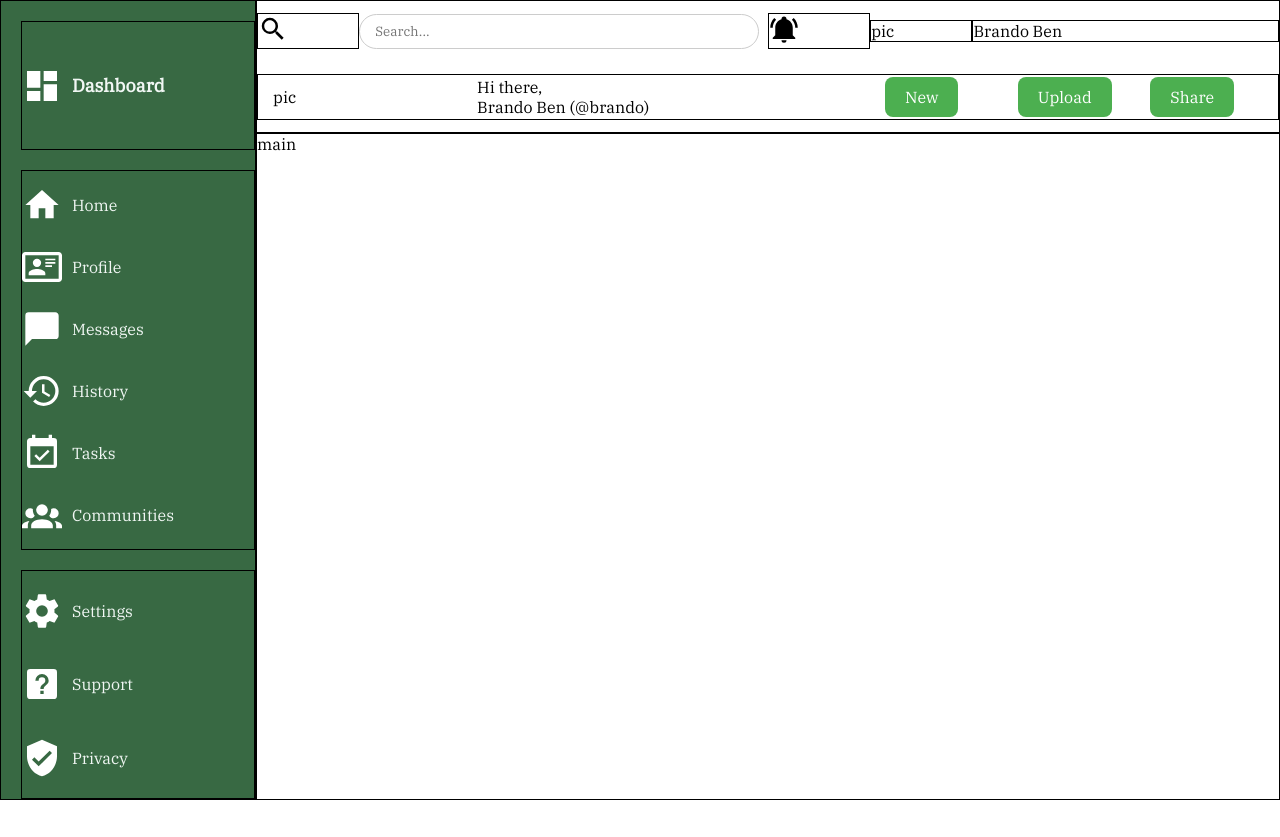
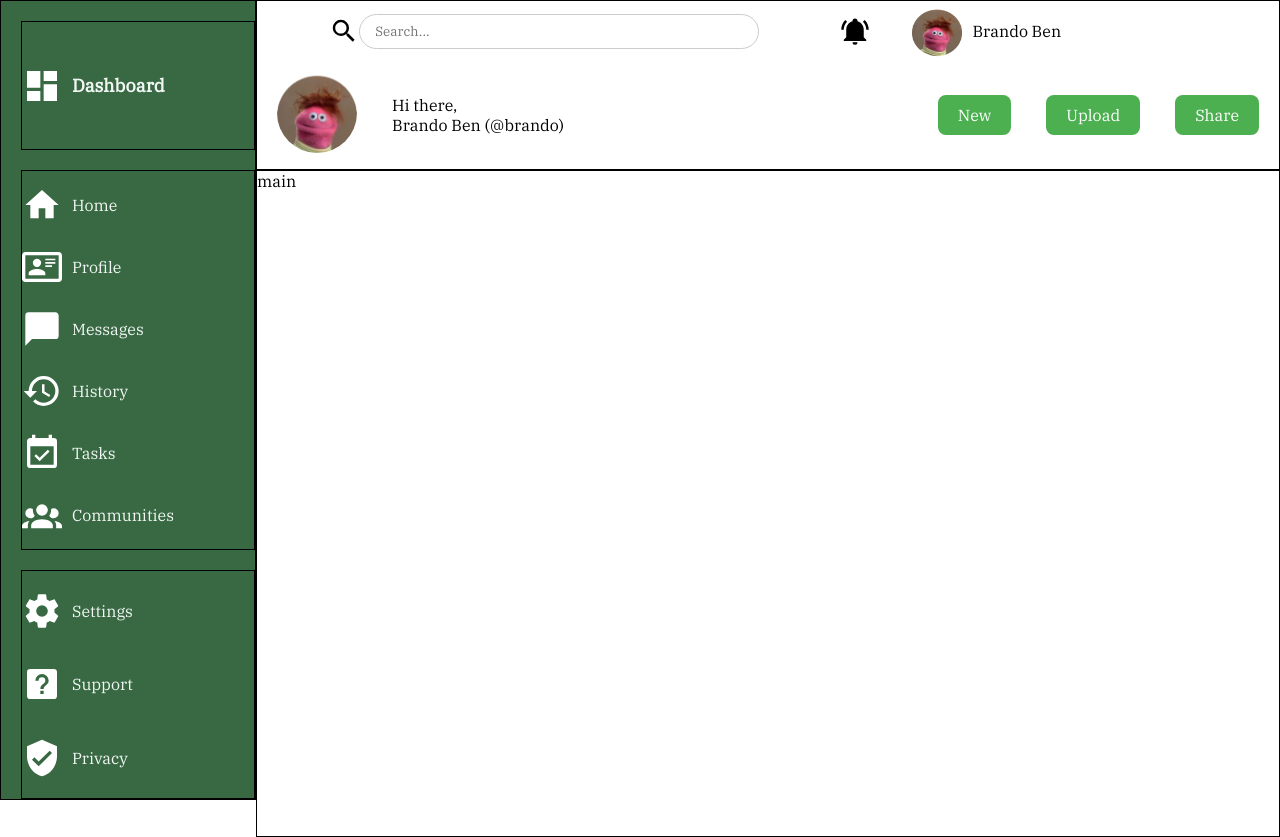
Before and after one commit to brando008/admin-dashboard, a plain HTML site: page index.html in a window 1280 px wide. Before the commit the page ends 800 px from the top, so only its background shows below. Drawn offline with Linux system fonts and the light colour scheme.

Commit message:
Header layout is done
Just some padding issues to fix, and for it to
minimize

```diff
--- a/index.html
+++ b/index.html
@@ -119,10 +119,14 @@
      <div>
         <svg id="svg-header" xmlns="http://www.w3.org/2000/svg" viewBox="0 0 24 24"><path d="M21,19V20H3V19L5,17V11C5,7.9 7.03,5.17 10,4.29C10,4.19 10,4.1 10,4A2,2 0 0,1 12,2A2,2 0 0,1 14,4C14,4.1 14,4.19 14,4.29C16.97,5.17 19,7.9 19,11V17L21,19M14,21A2,2 0 0,1 12,23A2,2 0 0,1 10,21M19.75,3.19L18.33,4.61C20.04,6.3 21,8.6 21,11H23C23,8.07 21.84,5.25 19.75,3.19M1,11H3C3,8.6 3.96,6.3 5.67,4.61L4.25,3.19C2.16,5.25 1,8.07 1,11Z" /></svg>
      </div>
-     <div >pic</div>
+     <div class="profile-pic-tiny">
+      <img src="images/ProfilePic_processed.png" alt="Profile Picture">
+     </div>
      <div>Brando Ben</div>
      <div class="header-overview">
-        <div class="header-items">pic</div>
+        <div class="header-items">
+          <img src="images/ProfilePic_processed.png" alt="Profile Picture">
+        </div>
         <div class="name-container header-items">
             <div>Hi there,</div>
             <div>Brando Ben (@brando)</div>
--- a/styles.css
+++ b/styles.css
@@ -62,10 +62,6 @@ body {
 }
 
 /* HEADER */
-.header > div {
-  border: 0.1px solid black;
-}
-
 .header {
   display: grid;
   justify-content: center;
@@ -87,6 +83,8 @@ body {
 #svg-header {
   height: 30px;
   width: 30px;
+  display: grid;
+  justify-self: end;
 }
 
 .search-bar {
@@ -115,8 +113,32 @@ body {
   background-size: contain;
   cursor: pointer;
 }
+.profile-pic-tiny img {
+  height: 60px;
+  width: 50px;
+  display: grid;
+  justify-self: end;
+  margin-right: 10px;
+}
+
+.header-overview {
+  display: grid;
+  grid-template-columns: auto 1fr auto auto auto; /* Ensures flexible spacing */
+  align-items: center; /* Centers items vertically */
+  gap: 15px; /* Adds spacing between items */
+  width: 100%; /* Ensures it stays within its container */
+  padding: 10px;
+  overflow: hidden; /* Prevents items from leaving the container */
+}
+
 .header-items {
   padding: 2px 10px;
+}
+.header-items img {
+  height: 80px;
+  width: 80px;
+  object-fit: cover; /* Ensures the image fits without stretching */
+  border-radius: 50%;
 }
 .name-container {
   display: grid;
```
Also changed, not shown: images/ProfilePic_processed.png (added).
